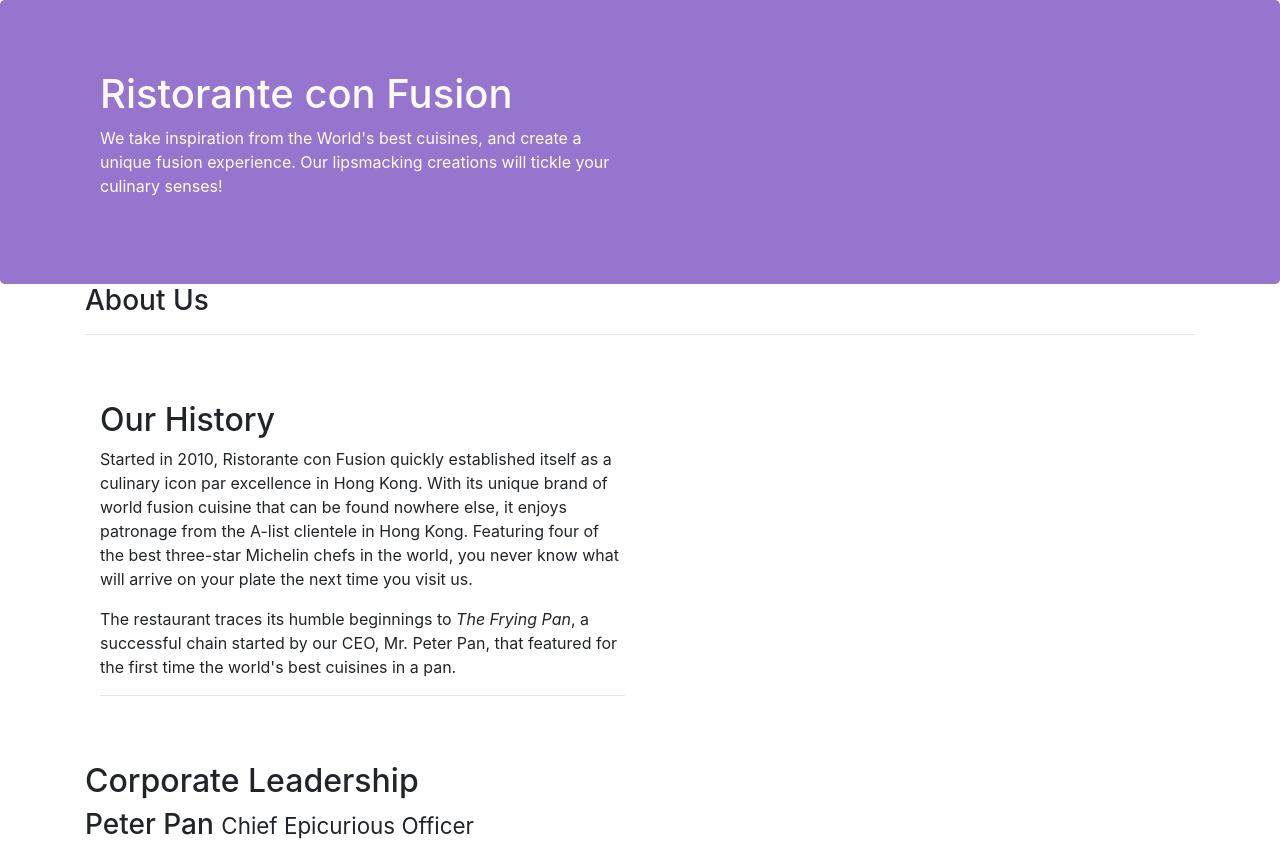
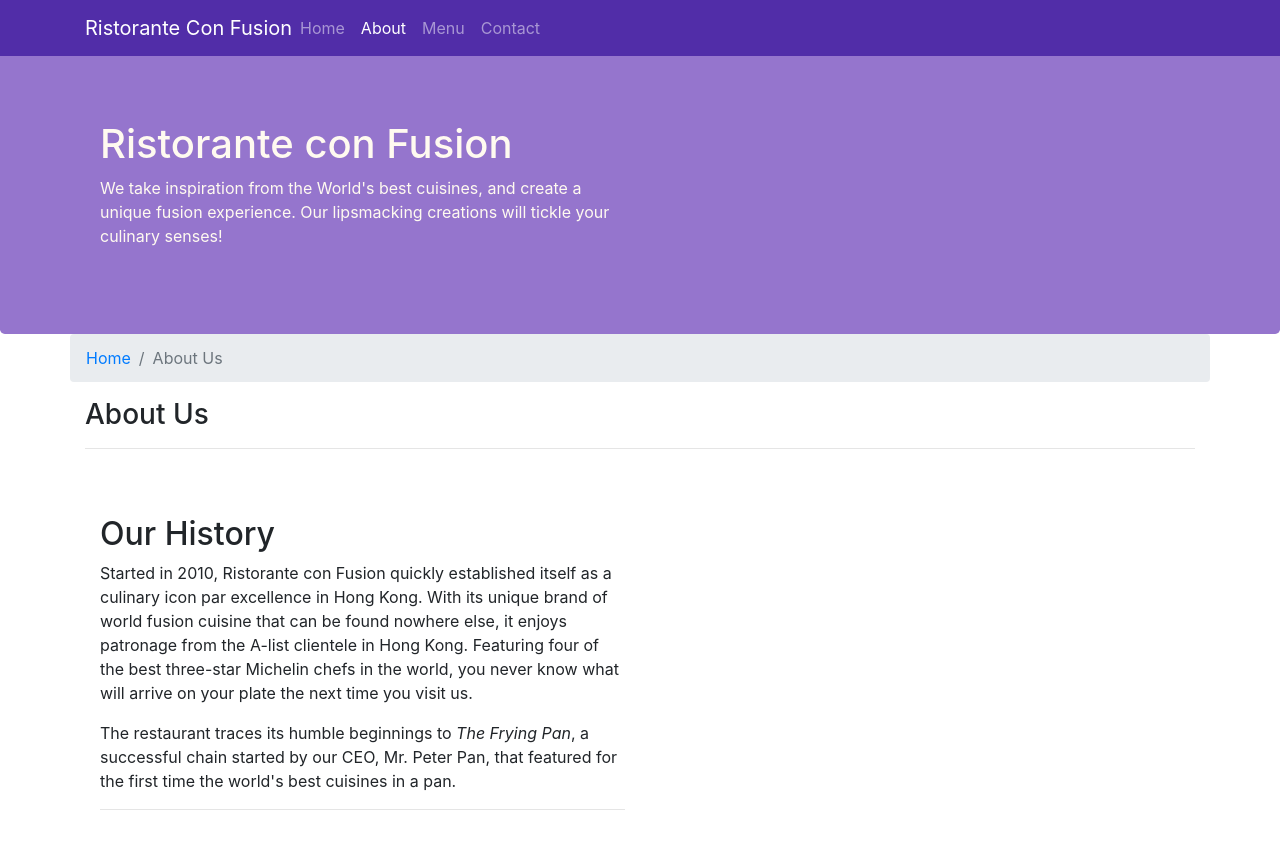
Before and after one commit to lokeshkeelisetti/BootstrapConfusion, a website: page aboutus.html in a window 1280 px wide. Shown: the top 845 px of the page. Drawn offline with nearby package versions, Linux system fonts and the light colour scheme.

Commit message:
navbar and breadcrumbs

```diff
--- a/aboutus.html
+++ b/aboutus.html
@@ -13,7 +13,22 @@
 </head>
 
 <body>
-
+    <nav class="navbar navbar-dark navbar-expand-sm fixed-top">
+        <div class="container">
+            <button class="navbar-toggler" type="button" data-toggle="collapse" data-target="#Navbar">
+                <span class="navbar-toggler-icon"></span>
+            </button>
+            <a class="navbar-brand mr-auto" href="index.html">Ristorante Con Fusion</a>
+            <div class="collapse navbar-collapse" id="Navbar">
+                <ul class="navbar-nav mr-auto">
+                    <li class="nav-item"><a class="nav-link" href="index.html">Home</a></li>
+                    <li class="nav-item active"><a class="nav-link" href="#">About</a></li>
+                    <li class="nav-item"><a class="nav-link" href="#">Menu</a></li>
+                    <li class="nav-item"><a class="nav-link" href="#">Contact</a></li>
+                </ul>
+            </div>
+        </div>
+    </nav>
     <header class="jumbotron">
         <div class="container">
             <div class="row row-header">
@@ -29,6 +44,10 @@
 
     <div class="container">
         <div class="row">
+            <ol class="col-12 breadcrumb">
+                <li class="breadcrumb-item"><a href="index.html">Home</a></li>
+                <li class="breadcrumb-item active">About Us</li>
+            </ol>
             <div class="col-12">
                <h3>About Us</h3>
                <hr>
@@ -69,7 +88,7 @@
                 <div class="col-4 offset-1 col-sm-2">
                     <h5>Links</h5>
                     <ul class="list-unstyled">
-                        <li><a href="#">Home</a></li>
+                        <li><a href="index.html">Home</a></li>
                         <li><a href="#">About</a></li>
                         <li><a href="#">Menu</a></li>
                         <li><a href="#">Contact</a></li>
--- a/css/styles.css
+++ b/css/styles.css
@@ -27,3 +27,12 @@
     margin: 0px;
     color: #0f0f0f;
 }
+
+body{
+    padding: 50px 0px;
+    z-index: 0;
+}
+
+.navbar-dark{
+    background: #512da8;
+}
```
Also changed, not shown: index.html (+17 -2 lines).
